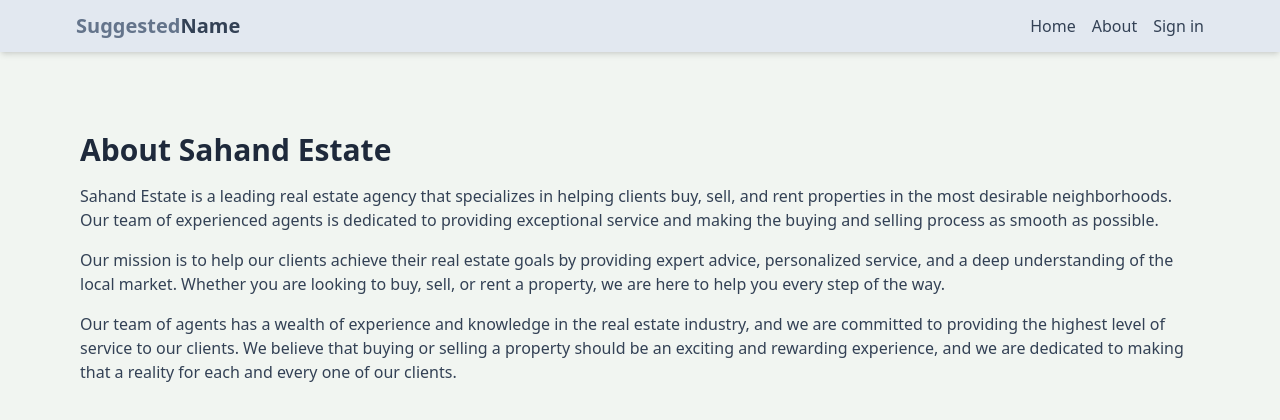
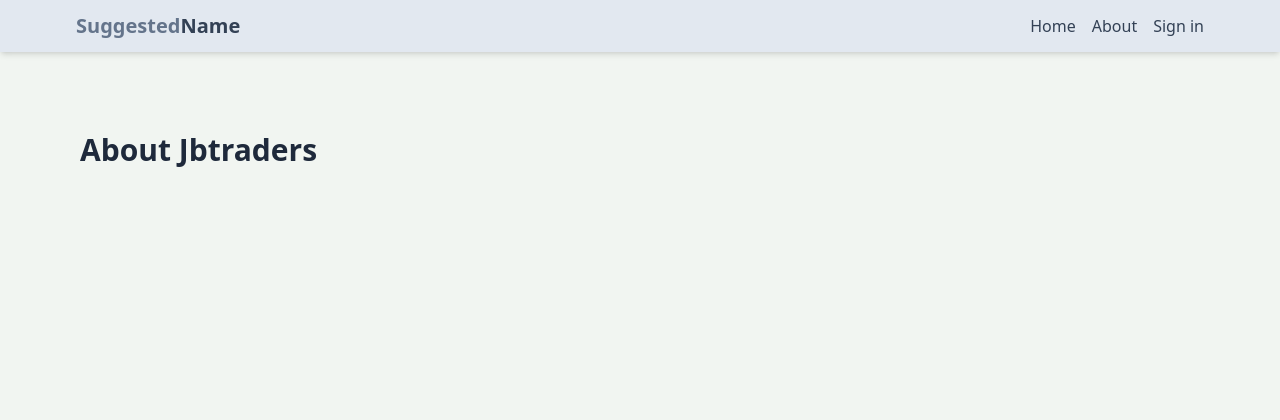
Before and after one commit to Bharathgit5/jb-traders, a React (Vite) app in the folder client/: page /about in a window 1280 px wide. Shown: the top 420 px of the page. Built offline with nearby package versions, Linux system fonts and the light colour scheme; no server answers.

Commit message:
about page changed

```diff
--- a/client/src/pages/About.jsx
+++ b/client/src/pages/About.jsx
@@ -3,12 +3,8 @@
 export default function About() {
   return (
     <div className='py-20 px-4 max-w-6xl mx-auto'>
-      <h1 className='text-3xl font-bold mb-4 text-slate-800'>About Sahand Estate</h1>
-      <p className='mb-4 text-slate-700'>Sahand Estate is a leading real estate agency that specializes in helping clients buy, sell, and rent properties in the most desirable neighborhoods. Our team of experienced agents is dedicated to providing exceptional service and making the buying and selling process as smooth as possible.</p>
-      <p className='mb-4 text-slate-700'>
-      Our mission is to help our clients achieve their real estate goals by providing expert advice, personalized service, and a deep understanding of the local market. Whether you are looking to buy, sell, or rent a property, we are here to help you every step of the way.
-      </p>
-      <p className='mb-4 text-slate-700'>Our team of agents has a wealth of experience and knowledge in the real estate industry, and we are committed to providing the highest level of service to our clients. We believe that buying or selling a property should be an exciting and rewarding experience, and we are dedicated to making that a reality for each and every one of our clients.</p>
+      <h1 className='text-3xl font-bold mb-4 text-slate-800'>About Jbtraders</h1>
+
     </div>
   )
 }
```
